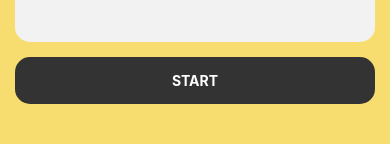
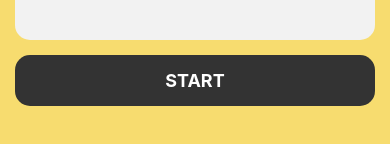
Before and after one commit to emmanuel-cruz-dev/pomodoro-react-native, a React Native app: screen / in a window 390 px wide. Shown: the part 310-454 px from the top of the page. Built offline with nearby package versions, Linux system fonts and the light colour scheme.

Commit message:
fontSize en button start/stop

```diff
--- a/App.js
+++ b/App.js
@@ -67,7 +67,7 @@
         />
         <Timer time={time} />
         <TouchableOpacity onPress={handleStartStop} style={styles.button}>
-          <Text style={{ color: "white", fontWeight: "bold" }}>
+          <Text style={{ color: "white", fontWeight: "bold", fontSize: 18 }}>
             {isActive ? "STOP" : "START"}
           </Text>
         </TouchableOpacity>
```
